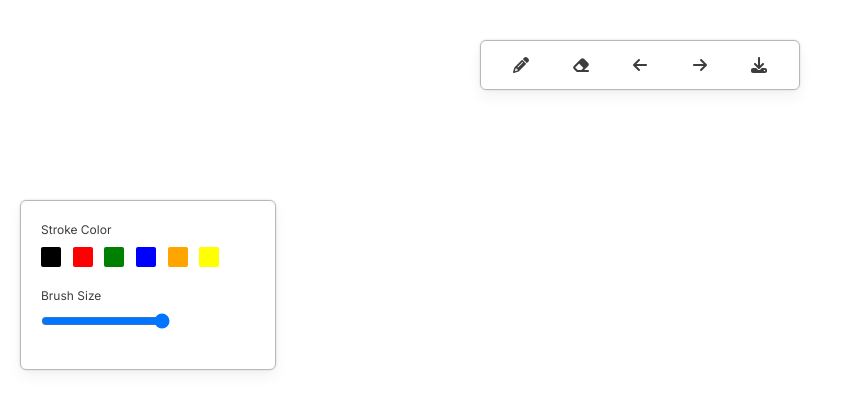
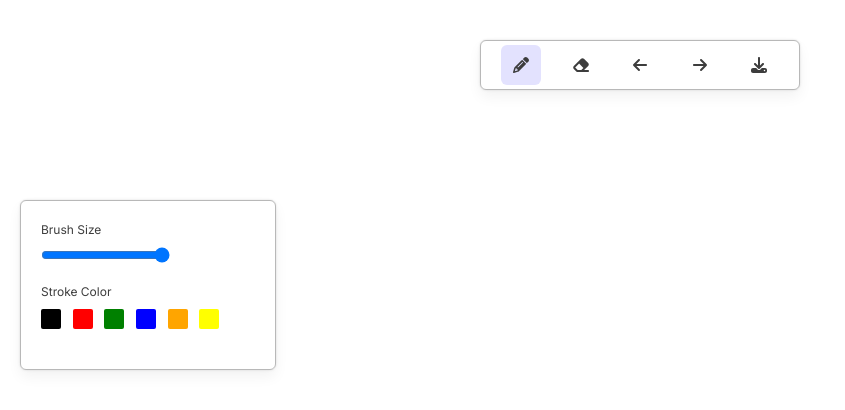
Before and after one commit to SunnyDhanwani/sketchbook-fe, a Next.js app: page / in a window 1280 px wide. Shown: the top 410 px of the page, without its empty margins (0-845 px from the left). Built offline with nearby package versions, Linux system fonts and the light colour scheme.

Commit message:
Added communication between menu and toolbox via redux toolkit

```diff
--- a/app/layout.js
+++ b/app/layout.js
@@ -1,5 +1,8 @@
 import { Inter } from "next/font/google";
 import "./globals.css";
+import { Provider } from "react-redux";
+import { store } from "@/redux/store";
+import DataProvider from "@/redux/provider";
 
 const inter = Inter({ subsets: ["latin"] });
 
@@ -11,7 +14,9 @@ export const metadata = {
 export default function RootLayout({ children }) {
   return (
     <html lang="en">
-      <body className={inter.className}>{children}</body>
+      <body className={inter.className}>
+        <DataProvider>{children}</DataProvider>
+      </body>
     </html>
   );
 }
--- a/app/page.js
+++ b/app/page.js
@@ -1,3 +1,4 @@
+import Board from "@/components/Board";
 import Menu from "@/components/Menu";
 import Toolbox from "@/components/Toolbox";
 import Image from "next/image";
@@ -7,6 +8,7 @@ export default function Home() {
     <main>
       <Menu />
       <Toolbox />
+      <Board />
     </main>
   );
 }
--- /dev/null
+++ b/components/Board/index.js
@@ -0,0 +1,20 @@
+"use client";
+
+import { useEffect, useRef } from "react";
+
+const Board = () => {
+  const canvasRef = useRef(null);
+
+  useEffect(() => {
+    if (!canvasRef.current) return;
+
+    const canvas = canvasRef.current;
+    const context = canvas.getContext("2d");
+    canvas.width = window.innerWidth;
+    canvas.height = window.innerHeight;
+  }, []);
+
+  return <canvas ref={canvasRef}></canvas>;
+};
+
+export default Board;
--- a/components/Menu/index.js
+++ b/components/Menu/index.js
@@ -1,3 +1,5 @@
+"use client";
+
 import {
   faArrowLeft,
   faArrowRight,
@@ -7,15 +9,35 @@ import {
 } from "@fortawesome/free-solid-svg-icons";
 import { FontAwesomeIcon } from "@fortawesome/react-fontawesome";
 import styles from "./index.module.css";
+import { useDispatch, useSelector } from "react-redux";
+import { menuItemClick } from "@/redux/slice/menuSlice";
+import { MENU_ITEMS } from "@/constants";
+import cx from "classnames";
 
 const Menu = () => {
+  const dispatch = useDispatch();
+  const activeMenuItem = useSelector((state) => state.menu.activeMenuItem);
+  const handleMenuClick = (itemName) => {
+    dispatch(menuItemClick(itemName));
+  };
+
   return (
     <div className={styles.menuContainer}>
       {/* Icon Wrapper */}
-      <div className={styles.iconWrapper}>
+      <div
+        className={cx(styles.iconWrapper, {
+          [styles.active]: activeMenuItem === MENU_ITEMS.PENCIL,
+        })}
+        onClick={() => handleMenuClick(MENU_ITEMS.PENCIL)}
+      >
         <FontAwesomeIcon icon={faPencil} className={styles.icon} />
       </div>
-      <div className={styles.iconWrapper}>
+      <div
+        className={cx(styles.iconWrapper, {
+          [styles.active]: activeMenuItem === MENU_ITEMS.ERASER,
+        })}
+        onClick={() => handleMenuClick(MENU_ITEMS.ERASER)}
+      >
         <FontAwesomeIcon icon={faEraser} className={styles.icon} />
       </div>
       <div className={styles.iconWrapper}>
--- a/components/Menu/index.module.css
+++ b/components/Menu/index.module.css
@@ -7,7 +7,7 @@
     .iconWrapper {
         @apply cursor-pointer h-10 w-10 flex justify-center items-center rounded-md;
 
-        &:hover, &:active {
+        &:hover, &.active {
             background-color: theme('colors.text2');
             transition: all;
             transition-duration: 200ms;
--- a/components/Toolbox/index.js
+++ b/components/Toolbox/index.js
@@ -1,13 +1,35 @@
 "use client";
 
-import { COLORS } from "@/constants";
+import { COLORS, MENU_ITEMS } from "@/constants";
 import styles from "./index.module.css";
+import { useSelector } from "react-redux";
 
 const Toolbox = () => {
+  const activeMenuItem = useSelector((state) => state.menu.activeMenuItem);
+  const showStrokeToolOption = activeMenuItem === MENU_ITEMS.PENCIL;
+  const showBrushToolOption =
+    activeMenuItem === MENU_ITEMS.PENCIL ||
+    activeMenuItem === MENU_ITEMS.ERASER;
+
   function updateBrushSize() {}
 
   return (
     <div className={styles.toolboxContainer}>
+      {showBrushToolOption && (
+        <div className={styles.toolItem}>
+          <h4 className={styles.toolText}>Brush Size</h4>
+          <div className={styles.itemContainer}>
+            <input
+              type="range"
+              min={1}
+              max={10}
+              step={1}
+              onChange={updateBrushSize}
+            />
+          </div>
+        </div>
+      )}
+      {showStrokeToolOption && (
         <div className={styles.toolItem}>
           <h4 className={styles.toolText}>Stroke Color</h4>
           <div className={styles.itemContainer}>
@@ -41,18 +63,7 @@ const Toolbox = () => {
             />
           </div>
         </div>
-      <div className={styles.toolItem}>
-        <h4 className={styles.toolText}>Brush Size</h4>
-        <div className={styles.itemContainer}>
-          <input
-            type="range"
-            min={1}
-            max={10}
-            step={1}
-            onChange={updateBrushSize}
-          />
-        </div>
-      </div>
+      )}
     </div>
   );
 };
--- a/constants.js
+++ b/constants.js
@@ -8,4 +8,12 @@ const COLORS = {
   WHITE: "white",
 };
 
-export { COLORS };
+const MENU_ITEMS = {
+  PENCIL: "PENCIL",
+  ERASER: "ERASER",
+  UNDO: "UNDO",
+  REDO: "REDO",
+  DOWNLOAD: "DOWNLOAD",
+};
+
+export { COLORS, MENU_ITEMS };
--- /dev/null
+++ b/redux/provider.js
@@ -0,0 +1,10 @@
+"use client";
+
+const { Provider } = require("react-redux");
+const { store } = require("./store");
+
+const DataProvider = ({ children }) => {
+  return <Provider store={store}>{children}</Provider>;
+};
+
+export default DataProvider;
--- /dev/null
+++ b/redux/slice/menuSlice.js
@@ -0,0 +1,23 @@
+import { MENU_ITEMS } from "@/constants";
+import { createSlice } from "@reduxjs/toolkit";
+
+const initialState = {
+  activeMenuItem: MENU_ITEMS.PENCIL,
+  actionActionItem: null,
+};
+
+export const menuSlice = createSlice({
+  name: "menu",
+  initialState,
+  reducers: {
+    menuItemClick: (state, action) => {
+      state.activeMenuItem = action.payload;
+    },
+    actionItemClick: (state, action) => {
+      state.actionActionItem = action.payload;
+    },
+  },
+});
+
+export const { menuItemClick, actionItemClick } = menuSlice.actions;
+export default menuSlice.reducer;
--- /dev/null
+++ b/redux/store.js
@@ -0,0 +1,8 @@
+import { configureStore } from "@reduxjs/toolkit";
+import MenuReducer from "@/redux/slice/menuSlice";
+
+export const store = configureStore({
+  reducer: {
+    menu: MenuReducer,
+  },
+});
```
Also changed, not shown: components/Board/index.module.css (added), redux/slice/toolboxSlice.js (added). Lines whose indentation alone changed are shown as unchanged.
